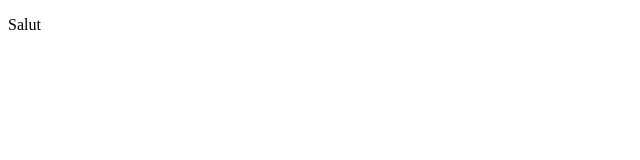
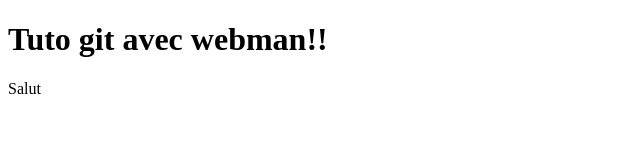
Before and after one commit to GrattusD/tutogit, a plain HTML site: page index.html in a window 1280 px wide. Shown: the whole page, without its empty margins (0-640 px from the left). Drawn offline with Linux system fonts and the light colour scheme.

Commit message:
Update index.html

```diff
--- a/index.html
+++ b/index.html
@@ -8,7 +8,7 @@
 </head>
 
 <body>
-
+<h1>Tuto git avec webman!!</h1>
     <p>Salut</p>
 </body>
 
```
